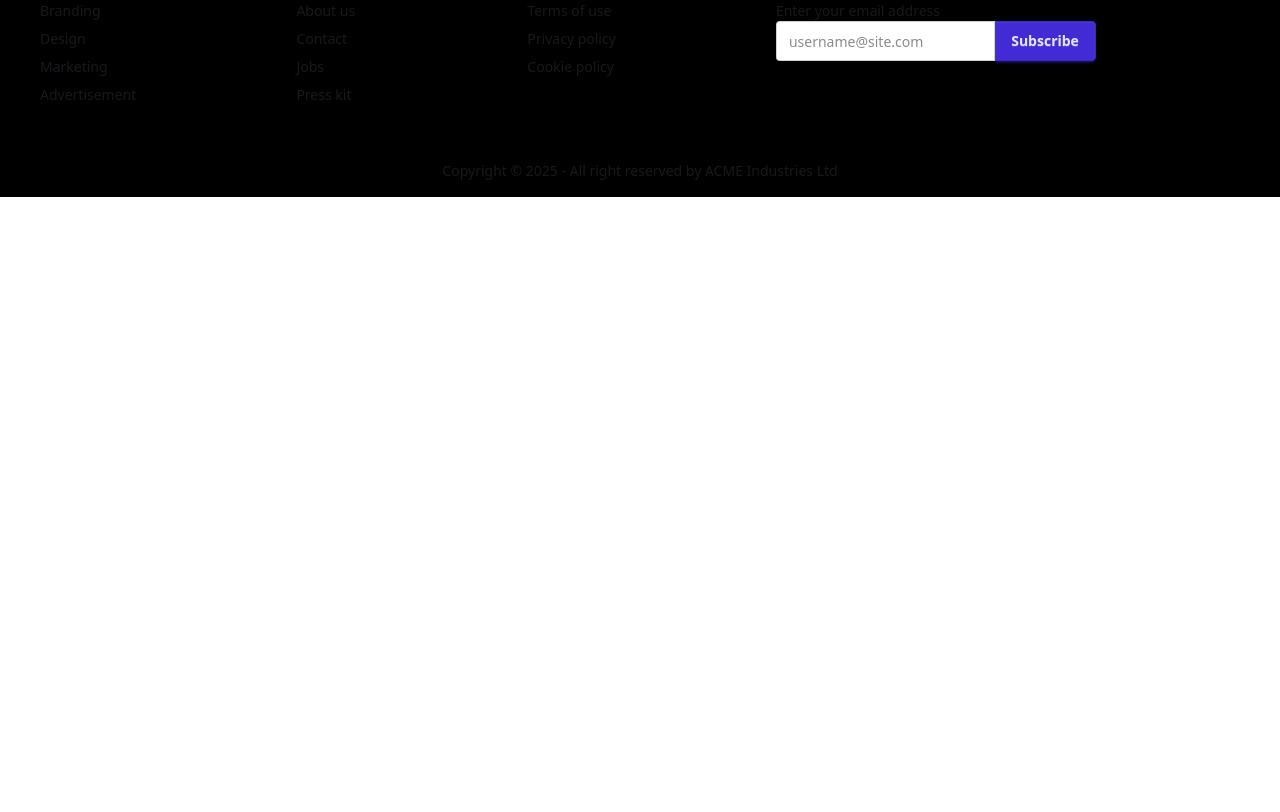
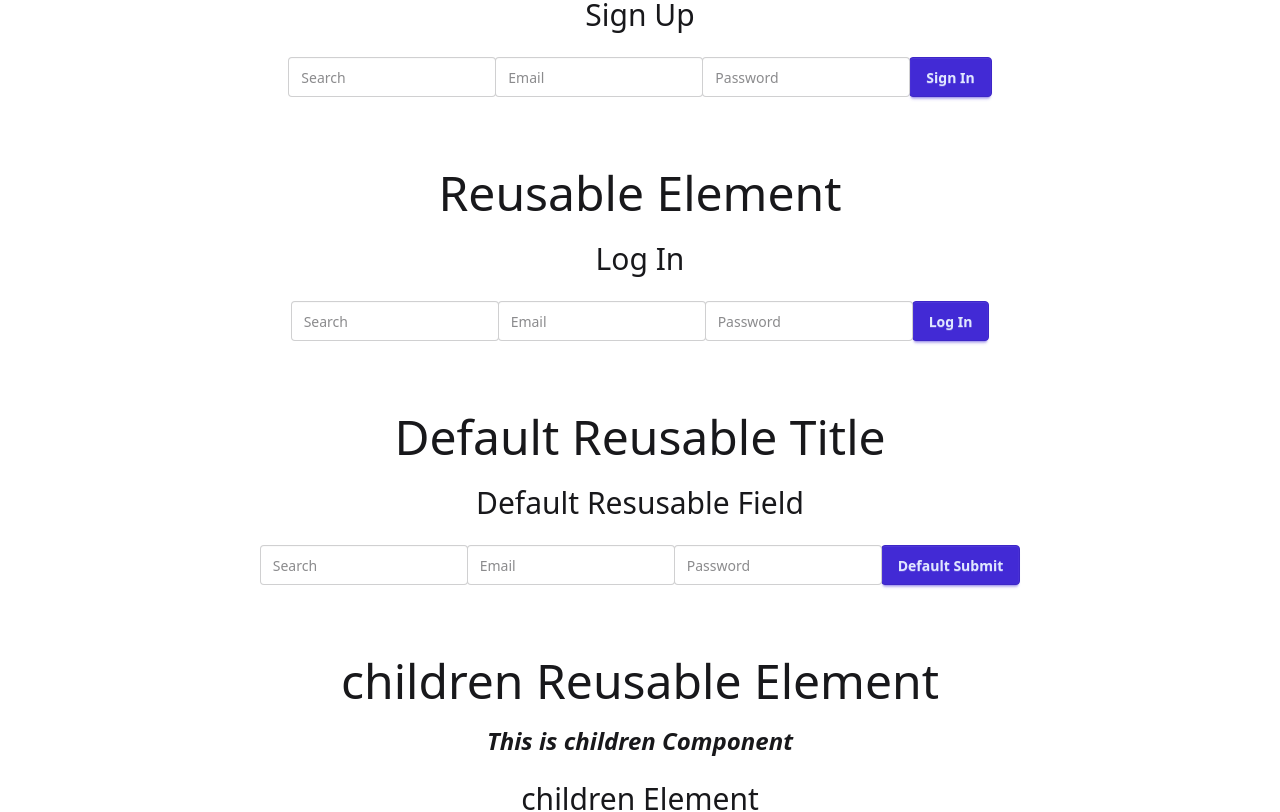
Before and after one commit to KINGALVI/advance-React-tutorial, a React (Vite) app: page /From in a window 1280 px wide. Shown: the part 1220-2032 px from the top of the page. Before the commit the page ends 1417 px from the top, so only its background shows below. Built offline with nearby package versions, Linux system fonts and the light colour scheme.

Commit message:
edited some code

```diff
--- a/src/components/Main-Section/Main-Section-Components/From/From.jsx
+++ b/src/components/Main-Section/Main-Section-Components/From/From.jsx
@@ -1,6 +1,7 @@
 import { useEffect, useRef, useState } from "react";
 import useArrayHookInputState from "./Hooks/ArrayHook";
 import useObjectHookInputState from "./Hooks/ObjectHook";
+import ReusableFrom from "./ReusableFrom/ReusableFrom";
 
 const From = () => {
 
@@ -99,23 +100,43 @@ const From = () => {
 
 
 
-    ///// hook element : use hook system to controlled the input field ////
+    ///// costom hook element : use costom hook system to controlled the input field ////
 
-    const [HookName, handelHookName] = useArrayHookInputState('Hook Name')
+    // Array custom hook
+    const [ArrayHookName, ArrayhandelHookName] = useArrayHookInputState('Hook Name')
 
-    const HookEmail = useObjectHookInputState('HookEmail@alvi.com')
+    // Object custom hook
+    const ObjectHookEmail = useObjectHookInputState('HookEmail@alvi.com')
+    const ObjecthookEmail = ObjectHookEmail.Value
 
 
+    //show the custom hook information
     const [HookInformation, handelHookInformation] = useState([])
 
     const hendelHookFieldSubmit = events => {
 
         events.preventDefault()
 
-        const hookEmail = HookEmail.Value
+        handelHookInformation({ ArrayHookName, ObjecthookEmail })
 
-        handelHookInformation({ HookName, hookEmail })
+    }
 
+
+
+
+
+
+
+
+
+    {/***** Reusable element : Reusable system are use singel input field for various work Like login, signup etc *****/ }
+
+    const handelSignUpFrom = Data => {
+        console.log('Sign Up Information', Data)
+    }
+
+    const handelLogInFrom = Data => {
+        console.log('Log In Inforamtion', Data)
     }
 
     return (
@@ -219,23 +240,25 @@ const From = () => {
 
 
 
-            {/***** hook element : use hook system to controlled the input field *****/}
+            {/***** hook element : use costom hook system to controlled the input field *****/}
 
             <center className="text-5xl">Hook Element</center>
             <br /><br />
             <form className="flex justify-center" onSubmit={hendelHookFieldSubmit}>
 
+                {/* Array custom hook */}
                 <input
                     type="text"
-                    value={HookName}
-                    onChange={handelHookName}
+                    value={ArrayHookName}
+                    onChange={ArrayhandelHookName}
                     placeholder="Search"
                     className="input input-bordered join-item w-52"
                 />
 
+                {/* Object custom hook */}
                 <input
                     type="email"
-                    {...HookEmail}
+                    {...ObjectHookEmail}
                     placeholder="Email"
                     className="input input-bordered join-item w-52" />
 
@@ -250,12 +273,35 @@ const From = () => {
             <br />
 
             <center>
-                {HookInformation.HookName}
+                {HookInformation.ArrayHookName}
                 <br /><br />
-                {HookInformation.hookEmail}
+                {HookInformation.ObjecthookEmail}
             </center>
 
             <br /><br /><br /><br /><br />
+
+
+
+
+
+
+
+
+
+            {/***** Reusable element : Reusable system are use singel input field for various work Like login, signup etc *****/}
+
+            {/* Reusable Element Example  */}
+            <ReusableFrom FromTitel={'Reusable Element'} Context={'Sign Up'} FromButton={'Sign In'} hendelReusableFieldSubmit={handelSignUpFrom} />
+
+            {/* Reusable Element Example  */}
+            <ReusableFrom FromTitel={'Reusable Element'} Context={'Log In'} FromButton={'Log In'} hendelReusableFieldSubmit={handelLogInFrom} />
+
+            {/* Default Reusable Element Example  */}
+            <ReusableFrom />
+
+            {/* children Reusable Element Example  */}
+            <ReusableFrom FromTitel={'children Reusable Element'} Context={'children Element'}> <center className="text-2xl pt-5"><i><b>This is children Component</b></i></center> </ReusableFrom>
+
         </>
     );
 };
--- /dev/null
+++ b/src/components/Main-Section/Main-Section-Components/From/ReusableFrom/ReusableFrom.jsx
@@ -0,0 +1,77 @@
+const ReusableFrom = ({
+    /* Default Value of Props */
+    FromTitel = 'Default Reusable Title',
+    Context = 'Default Resusable Field',
+    FromButton = 'Default Submit',
+    hendelReusableFieldSubmit,
+
+    // children is value used for to add html or react component inside the JSX Element .
+    children
+
+}) => {
+
+    const hendelReusableField = events => {
+        events.preventDefault()
+        const Data = {
+            Name: events.target.text.value,
+            Email: events.target.email.value,
+            Password: events.target.password.value,
+        }
+
+        hendelReusableFieldSubmit(Data)
+
+    }
+
+    return (
+        <>
+
+            <center className="text-5xl">{FromTitel}</center>
+
+            {/* the children component will shwo up here */}
+            {children}
+
+            <br />
+
+            <center className="text-3xl">{Context}</center>
+
+            <br />
+
+            <form className="flex justify-center" onSubmit={hendelReusableField}>
+
+                <input
+                    type="text"
+
+                    //'name' is used for give a input field an Specific value
+                    name="text"
+
+                    placeholder="Search"
+                    className="input input-bordered join-item w-52"
+                />
+
+                <input
+                    type="email"
+                    name="email"
+                    placeholder="Email"
+                    className="input input-bordered join-item w-52" />
+
+                <input
+                    type="password"
+                    name="password"
+                    placeholder="Password"
+                    className="input input-bordered join-item w-52" />
+
+                <input className="btn btn-primary join-item" type="submit" value={FromButton} />
+            </form>
+
+            <br />
+
+            <center>
+
+                <br /><br />
+
+            </center>
+        </>
+    );
+};
+
+export default ReusableFrom;
```
